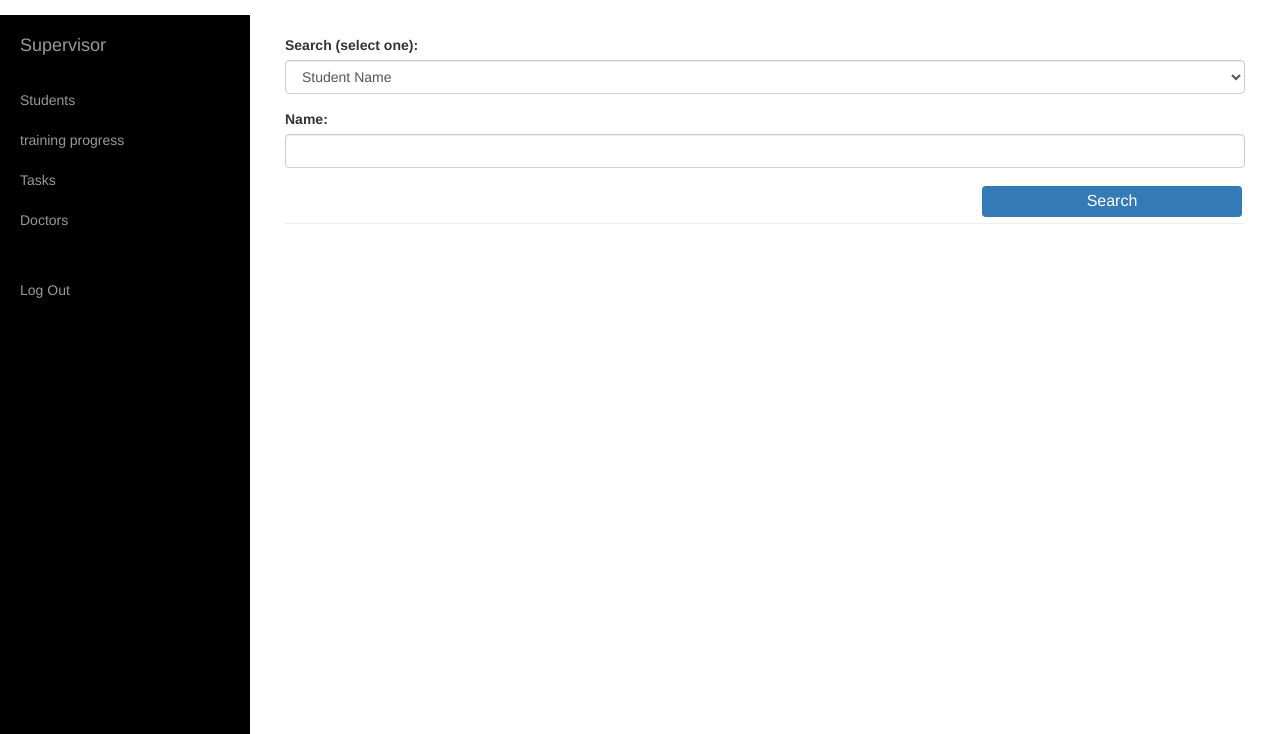
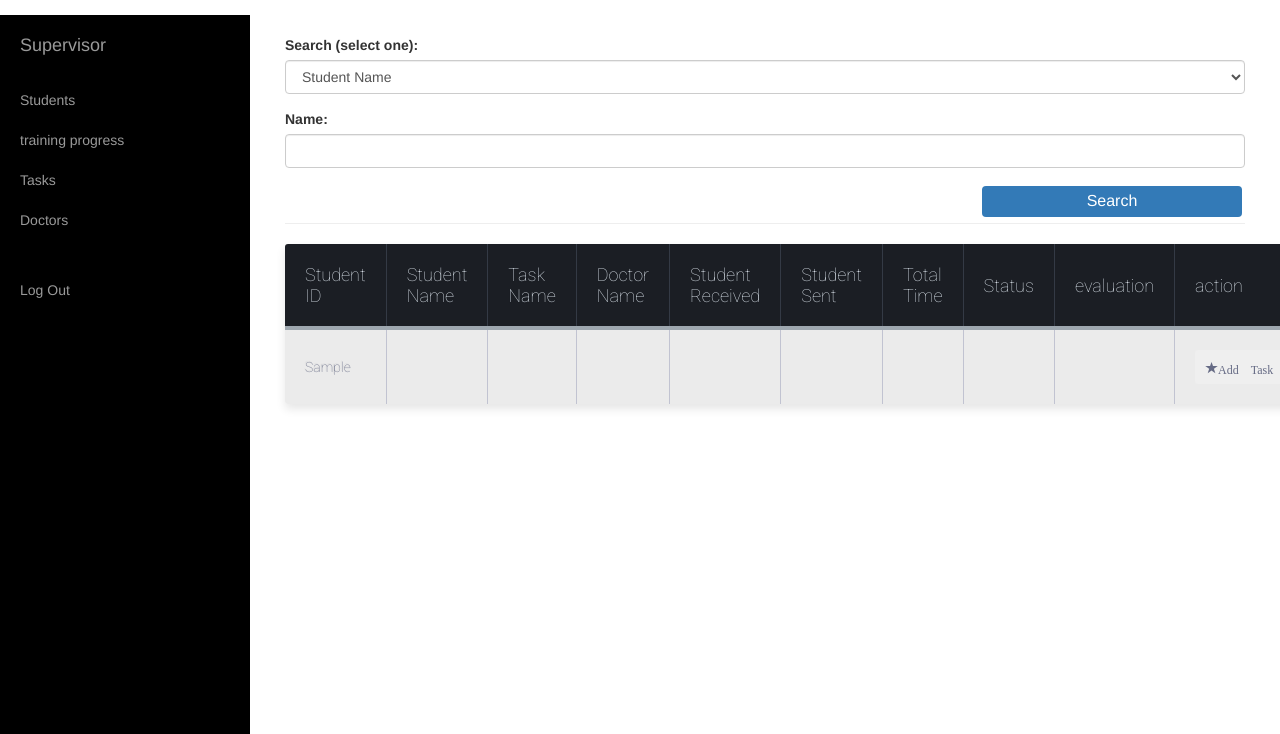
Before and after one commit to shurooqsalahat/GP_tasks, a PHP site: page /supervisor/training-progress.php in a window 1280 px wide. Shown: the part 66-800 px from the top of the page. Run offline with PHP 8.4, Linux system fonts and the light colour scheme; tables that the repository leaves empty or names only in its code hold one stand-in row (values such as "Sample post"); data that the repository does not hold is empty; some libraries are stand-ins or nearby versions; some web fonts are replaced.

Commit message:
live search in training progress

```diff
--- a/404.php
+++ b/404.php
@@ -75,11 +75,7 @@
            </div>
       </div>
     </section>
-    <!--=========== END GALLERY SECTION ================-->
 
-    <!--=========== BEGIN FOOTER SECTION ================-->
-
-    <!--=========== END FOOTER SECTION ================-->
 
 
 
--- a/model.php
+++ b/model.php
@@ -383,3 +383,21 @@ VALUES ('$name',$weight ,'$description',$estimation_time,'$task_file', $supervis
         return false;
     }
 }
+
+
+
+function getByTaskName($name){
+    include 'connect_DB.php';
+    $qstr = "SELECT * FROM student_task WHERE task_name LIKE '%$name%'";
+   // echo $qstr;
+    $result = $db->query($qstr);
+    return $result;
+
+}
+function getAllTaskStudent(){
+    include 'connect_DB.php';
+    $qstr = "SELECT * FROM student_task ";
+    $result = $db->query($qstr);
+    return $result;
+
+}
--- /dev/null
+++ b/supervisor/live_training_fetch_all.php
@@ -0,0 +1,33 @@
+<?php
+include "../connect_DB.php";
+include "../model.php";
+
+$result = getAllTaskStudent();
+$nor = $result->num_rows;
+if ($nor <= 0) {
+
+    return;
+}
+
+for ($i = 0; $i < $nor; $i++) {
+    $row = $result->fetch_array();
+    $student =retrieveSudentsByID($row['student_id']);
+    $doctor =retrieveDoctorsByID($row['doctor_id']);
+
+    echo '<tr> <td class="text-left">'.$row[1].'</td>'
+            .'<td class="text-left">'.$student['first']." ". $student['last'].'</td>'
+            .'<td class="text-left">'.$row[2].'</td>'
+            .'<td class="text-left">'.$doctor['first']." ". $doctor['last'].'</td>'
+            .'<td class="text-left">'.$row['student_recived'].'</td>'
+            .'<td class="text-left">'.$row['student_sent'].'</td>'
+            .'<td class="text-left">'." ".'</td>'
+            .'<td class="text-left">'." ".'</td>'
+            .'<td class="text-left">'." ".'</td>'
+            .'<td>
+            <div class="btn-group btn-group-xs">
+            <button type="button" class="btn" data-id=\'2\'  data-toggle="modal" data-target="#add_score_modal"  style="padding: 10px;"><span class="glyphicon glyphicon-star">Add Task Score</span></button>
+            </div>
+            </td></tr>';
+
+
+}
--- a/supervisor/training-progress.php
+++ b/supervisor/training-progress.php
@@ -126,97 +126,28 @@ session_start();
 <br>
             <hr>
             <div class="search">
-                <table class="table-fill" id="assign-tasks-table" style="float: left;display: none">
-                    <thead>
-                    <tr>
-
-                        <th class="text-left">Task ID</th>
-                        <th class="text-left">Task Name</th>
-                        <th class="text-left">Time</th>
-                        <th class="text-left">Delivered</th>
-                        <th class="text-left">Evaluation</th>
-                        <th class="text-left">Delivered On</th>
-                        <th class="text-left">Action</th>
-                    </tr>
-                    </thead>
-                    <tbody class="table-hover">
-                    <tr>
-                        <td class="text-left">2</td>
-                        <td class="text-left">ts</td>
-                        <td class="text-left">5</td>
-                        <td class="text-left">2 mar</td>
-                        <td class="text-left">5</td>
-                        <td class="text-left">3 mar</td>
-                        <td>
-                            <div class="btn-group btn-group-xs">
-                                <button type="button" class="btn" data-id='2'  data-toggle="modal" data-target="#add_score_modal"  style="padding: 10px;"><span class="glyphicon glyphicon-star">Add Task Score</span></button>
-                            </div>
-                        </td>
-
-
-                    </tr>
-                    <tr>
-                        <td class="text-left">2</td>
-                        <td class="text-left">task2</td>
-                        <td class="text-left">5</td>
-                        <td class="text-left">2 mar</td>
-                        <td class="text-left">5</td>
-                        <td class="text-left">3 mar</td>
-                        <td>
-                            <div class="btn-group btn-group-xs" ng-show="row == $index">
-                                <button type="button" class="btn" data-id='2'  data-toggle="modal" data-target="#add_score_modal"  style="padding: 10px;"><span class="glyphicon glyphicon-star">Add Task Score</span></button>
-                            </div>
-                        </td>
-
-                    </tr>
-                    </tbody>
-                </table>
-                <table class="table-fill" id="assign-students-table" style="float: left;display: none">
+           <table class="table-fill"  style="float: left;">
                 <thead>
                 <tr>
 
                     <th class="text-left">Student ID</th>
                     <th class="text-left">Student Name</th>
-                        <th class="text-left">Time</th>
-                        <th class="text-left">Delivered</th>
-                        <th class="text-left">Evaluation</th>
-                        <th class="text-left">Delivered On</th>
-                        <th class="text-left">Action</th>
-                    </tr>
-                    </thead>
-                    <tbody class="table-hover">
-                    <tr>
-                        <td class="text-left">2</td>
-                        <td class="text-left">ts</td>
-                        <td class="text-left">5</td>
-                        <td class="text-left">2 mar</td>
-                        <td class="text-left">5</td>
-                        <td class="text-left">3 mar</td>
-                        <td>
-                            <div class="btn-group btn-group-xs">
-                                <button type="button" class="btn" data-id='2'  data-toggle="modal" data-target="#add_score_modal"  style="padding: 10px;"><span class="glyphicon glyphicon-star">Add Task Score</span></button>
-                            </div>
-                        </td>
+                    <th class="text-left">Task Name</th>
+                    <th class="text-left">Doctor Name</th>
+                    <th class="text-left">Student Received</th>
+                    <th class="text-left">Student Sent</th>
+                    <th class="text-left">Total Time</th>
+                    <th class="text-left">Status</th>
+                    <th class="text-left">evaluation</th>
+                    <th class="text-left"> action</th>
 
 
                 </tr>
-                    <tr>
-                        <td class="text-left">2</td>
-                        <td class="text-left">task2</td>
-                        <td class="text-left">5</td>
-                        <td class="text-left">2 mar</td>
-                        <td class="text-left">5</td>
-                        <td class="text-left">3 mar</td>
-                        <td>
-                            <div class="btn-group btn-group-xs">
-                                <button type="button" class="btn" data-id='2'  data-toggle="modal" data-target="#add_score_modal"  style="padding: 10px;"><span class="glyphicon glyphicon-star">Add Task Score</span></button>
-                            </div>
-                        </td>
+                </thead>
+                <tbody class="table-hover" id="live_data_progress">
 
-                    </tr>
                 </tbody>
             </table>
-
             </div>
 
             <div class="modal fade" tabindex="-1" role="dialog" id="assign_new_task_modal">
```
Also changed, not shown: supervisor/live_training_progress.php (added, +44 -0 lines), supervisor/training-progress.js (+117 -49 lines). Lines whose indentation alone changed are shown as unchanged.
